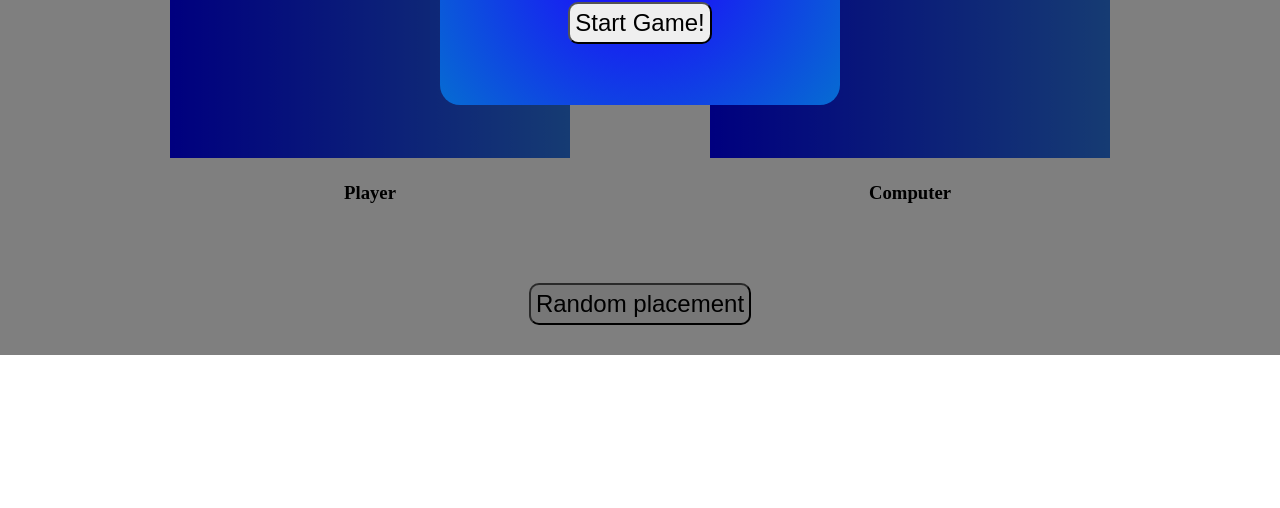
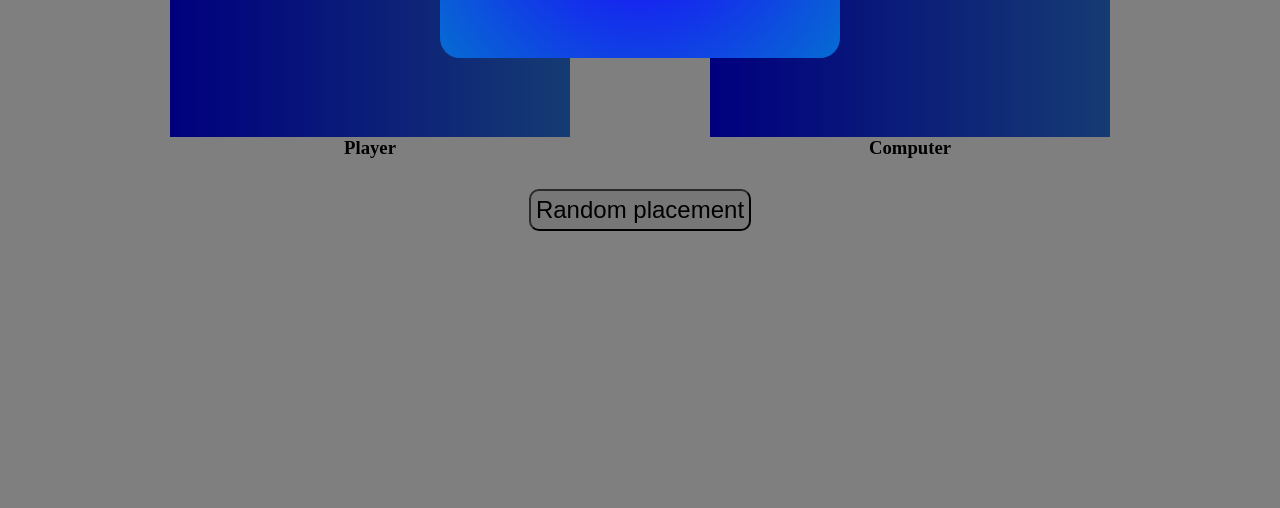
Before and after one commit to HNDTr/battleship, a website built with webpack: page src/index.html in a window 1280 px wide. Shown: the part 445-953 px from the top of the page. Before the commit the page ends 800 px from the top, so only its background shows below. Built offline with nearby package versions, Linux system fonts and the light colour scheme.

Commit message:
fixed random placement button overlap with computer-board in smaller screen

```diff
--- a/src/styles.css
+++ b/src/styles.css
@@ -5,7 +5,7 @@
     box-sizing: border-box;
 }
 
-@media screen and (width <= 900px) {
+@media screen and (max-width: 900px) {
     .boards-container {
       flex-direction: column;
       gap: 20px;
@@ -23,10 +23,10 @@
 .main-container{
     padding: 30px;
     width: 100vw;
-    height: 100vh;
+    /* height: 100vh; */
     display: flex;
     flex-direction: column;
-    gap: 5%;
+    gap: 30px;
     justify-content: center;
     align-items: center;
 }
@@ -94,8 +94,8 @@
 }
 
 .grey-background{
-    width: 100%;
-    height: 100%;
+    width: 100vw;
+    height: 150%;
     background-color: rgba(0, 0, 0, 0.5); /* 50% opaque black background */
     position:absolute;
     display: flex;
@@ -163,3 +163,7 @@
     display: flex;
     gap: 5px;
 }
+
+.buttons-container {
+  margin-top: 20px;
+}
```
